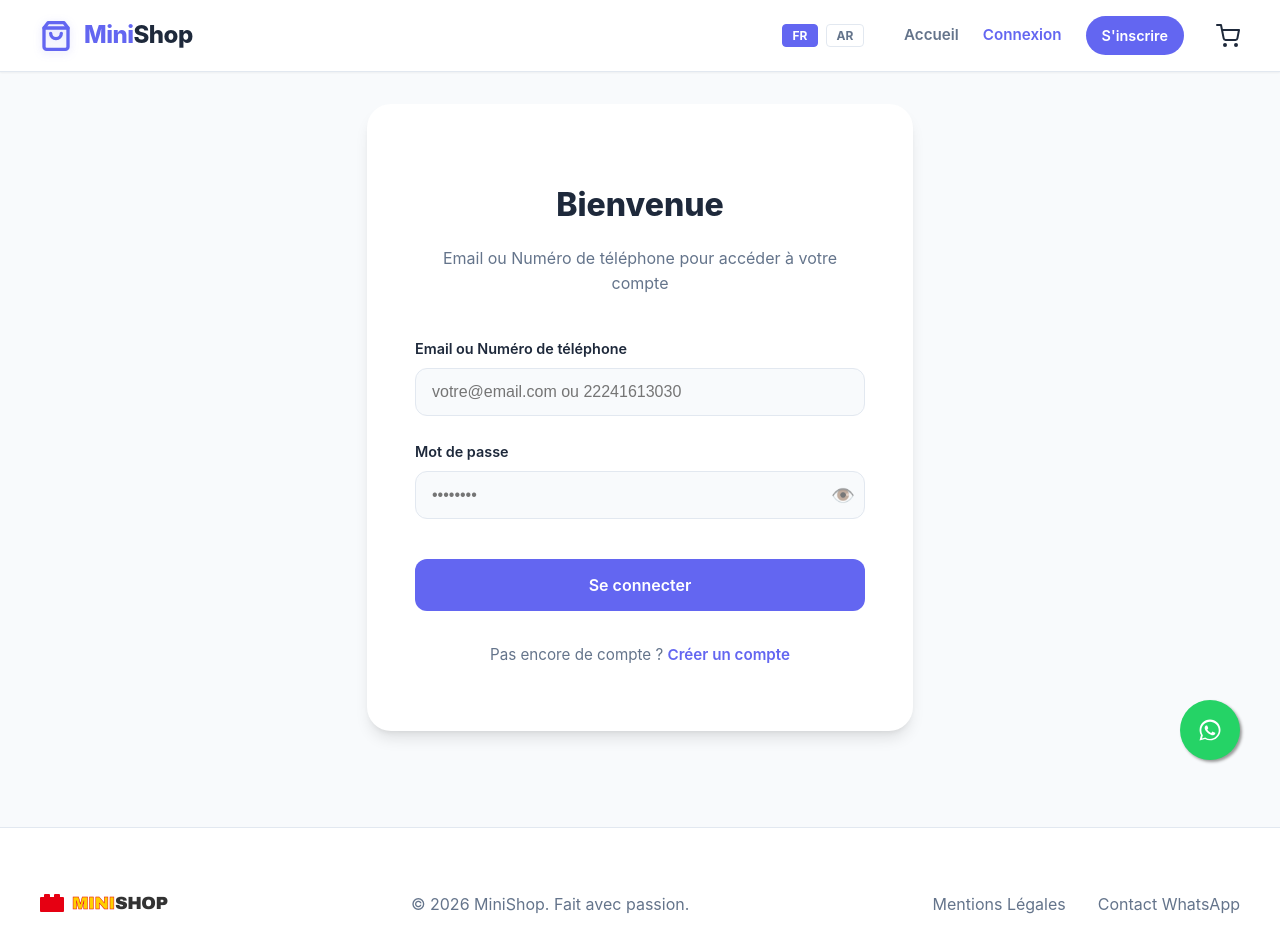
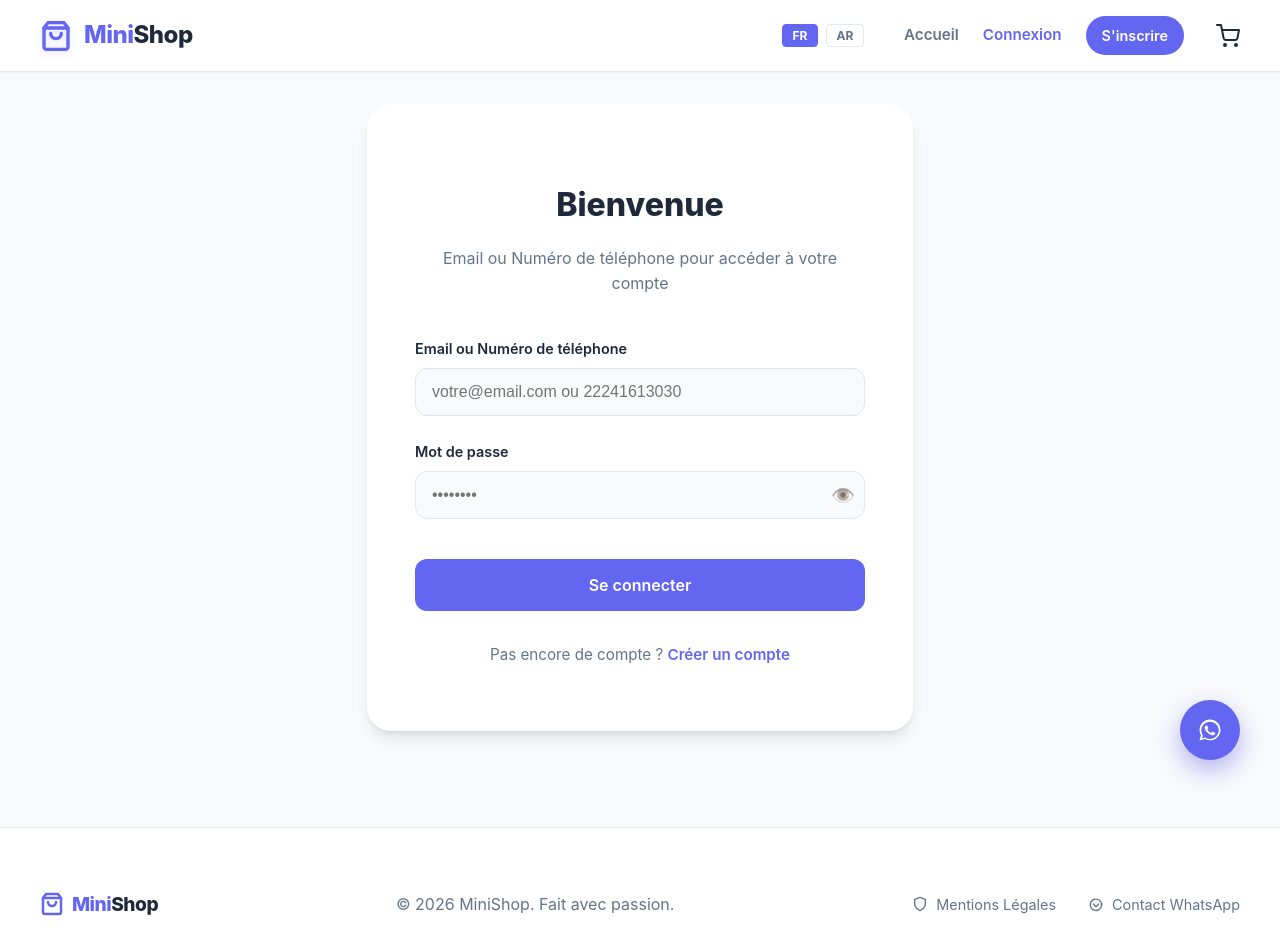
Before and after one commit to Fatimetoughali/Mini-Shop_Frontend, a Vue app: page /login in a window 1280 px wide. Shown: the top 952 px of the page. Built offline with nearby package versions, Linux system fonts and the light colour scheme.

Commit message:
initial3 commit

```diff
--- a/src/App.vue
+++ b/src/App.vue
@@ -36,20 +36,69 @@ onMounted(() => {
     <footer class="footer">
       <div class="container footer-content">
         <div class="brand">
-          <div class="lego-logo-small">
-            <div class="lego-brick-small">
-              <div class="stud-small"></div>
-              <div class="stud-small"></div>
+          <div class="brand-logo-footer">
+            <svg
+              xmlns="http://www.w3.org/2000/svg"
+              width="24"
+              height="24"
+              viewBox="0 0 24 24"
+              fill="none"
+              stroke="currentColor"
+              stroke-width="2.5"
+              stroke-linecap="round"
+              stroke-linejoin="round"
+              class="bag-icon-footer"
+            >
+              <path d="M6 2 3 6v14a2 2 0 0 0 2 2h14a2 2 0 0 0 2-2V6l-3-4Z"></path>
+              <path d="M3 6h18"></path>
+              <path d="M16 10a4 4 0 0 1-8 0"></path>
+            </svg>
+            <div class="logo-text-footer">
+              <span class="logo-main">Mini</span><span class="logo-sub">Shop</span>
             </div>
-            <div class="logo-text-group-small"><span class="logo-text-small">Mini</span>Shop</div>
           </div>
         </div>
         <p class="copyright">&copy; 2026 MiniShop. Fait avec passion.</p>
         <div class="links">
-          <a href="#">Mentions Légales</a>
-          <a href="https://api.whatsapp.com/send?phone=22241613030" target="_blank"
-            >Contact WhatsApp</a
+          <a href="#" class="footer-link">
+            <svg
+              xmlns="http://www.w3.org/2000/svg"
+              width="16"
+              height="16"
+              viewBox="0 0 24 24"
+              fill="none"
+              stroke="currentColor"
+              stroke-width="2"
+              stroke-linecap="round"
+              stroke-linejoin="round"
+            >
+              <path d="M12 22s8-4 8-10V5l-8-3-8 3v7c0 6 8 10 8 10z" />
+            </svg>
+            Mentions Légales
+          </a>
+          <a
+            href="https://api.whatsapp.com/send?phone=22241613030"
+            target="_blank"
+            class="footer-link"
           >
+            <svg
+              xmlns="http://www.w3.org/2000/svg"
+              width="16"
+              height="16"
+              viewBox="0 0 24 24"
+              fill="none"
+              stroke="currentColor"
+              stroke-width="2"
+              stroke-linecap="round"
+              stroke-linejoin="round"
+            >
+              <path
+                d="M21 11.5a8.38 8.38 0 0 1-.9 3.8 8.5 8.5 0 1 1-7.6-10.6 8.5 8.5 0 0 1 7.6 10.6 Z"
+              />
+              <path d="M16 12l-4 4-4-4" />
+            </svg>
+            Contact WhatsApp
+          </a>
         </div>
       </div>
     </footer>
@@ -83,12 +132,12 @@ onMounted(() => {
   height: 60px;
   bottom: 40px;
   right: 40px;
-  background-color: #25d366;
+  background-color: var(--primary-color);
   color: #fff;
   border-radius: 50px;
   text-align: center;
   font-size: 30px;
-  box-shadow: 2px 2px 3px #999;
+  box-shadow: 0 10px 25px rgba(79, 70, 229, 0.4);
   z-index: 100;
   display: flex;
   align-items: center;
@@ -124,49 +173,28 @@ onMounted(() => {
   color: var(--text-muted);
 }
 
-.lego-logo-small {
+.brand-logo-footer {
   display: flex;
   align-items: center;
   gap: 0.5rem;
 }
 
-.lego-brick-small {
-  width: 24px;
-  height: 15px;
-  background-color: #e60012;
-  border-radius: 1px;
-  position: relative;
-  flex-shrink: 0;
+.bag-icon-footer {
+  color: var(--primary-color);
 }
 
-.lego-brick-small .stud-small {
-  position: absolute;
-  width: 6px;
-  height: 3px;
-  background-color: #e60012;
-  top: -3px;
-  border-radius: 1px 1px 0 0;
+.logo-text-footer {
+  font-size: 1.2rem;
+  font-weight: 800;
+  letter-spacing: -0.5px;
 }
 
-.lego-brick-small .stud-small:nth-child(1) {
-  left: 4px;
-}
-.lego-brick-small .stud-small:nth-child(2) {
-  right: 4px;
+.logo-main {
+  color: var(--primary-color);
 }
 
-.logo-text-group-small {
-  font-size: 1.1rem;
-  font-weight: 900;
-  color: #333;
-  letter-spacing: -0.5px;
-  text-transform: uppercase;
-  font-family: 'Arial Black', sans-serif;
-}
-
-.logo-text-small {
-  color: #ffcf00;
-  -webkit-text-stroke: 0.5px #e60012;
+.logo-sub {
+  color: var(--text-main);
 }
 
 .links {
@@ -174,7 +202,17 @@ onMounted(() => {
   gap: 2rem;
 }
 
-.links a:hover {
+.footer-link {
+  display: flex;
+  align-items: center;
+  gap: 0.5rem;
+  text-decoration: none;
+  color: var(--text-muted);
+  font-size: 0.9rem;
+  transition: color 0.2s;
+}
+
+.footer-link:hover {
   color: var(--primary-color);
 }
 
--- a/src/components/ProductCard.vue
+++ b/src/components/ProductCard.vue
@@ -22,7 +22,7 @@ const getImageUrl = (product) => {
   if (!imagePath) return 'https://via.placeholder.com/400x300?text=No+Image'
   if (imagePath.startsWith('http')) return imagePath
   const cleanPath = imagePath.replace(/^storage\//, '')
-  let apiBase = import.meta.env.VITE_API_URL || 'http://localhost:8000'
+  let apiBase = import.meta.env.VITE_API_URL || 'https://morning-escarpment-60598-854031287859.herokuapp.com/api'
   apiBase = apiBase.replace(/\/api$/, '')
   return `${apiBase}/api/images/${cleanPath}`
 }
--- a/src/services/api.js
+++ b/src/services/api.js
@@ -1,7 +1,8 @@
 import axios from 'axios'
 
 // Configuration de l'URL de base de votre API Laravel
-const API_BASE_URL = import.meta.env.VITE_API_URL || 'http://localhost:8000/api'
+const API_BASE_URL =
+  import.meta.env.VITE_API_URL || 'https://morning-escarpment-60598-854031287859.herokuapp.com/api'
 
 // Création d'une instance Axios avec configuration par défaut
 const apiClient = axios.create({
--- a/src/stores/product.js
+++ b/src/stores/product.js
@@ -22,7 +22,7 @@ export const useProductStore = defineStore('product', () => {
     } catch (err) {
       console.error('❌ Erreur lors du chargement des produits:', err)
       error.value =
-        'Impossible de charger les produits. Assurez-vous que le backend est démarré sur http://localhost:8000'
+        'Impossible de charger les produits. Vérifiez votre connexion à l\'API.'
       products.value = []
     } finally {
       loading.value = false
--- a/src/views/AdminView.vue
+++ b/src/views/AdminView.vue
@@ -38,7 +38,7 @@ const getImageUrl = (product) => {
   if (!imagePath) return ''
   if (imagePath.startsWith('http')) return imagePath
   const cleanPath = imagePath.replace(/^storage\//, '')
-  let apiBase = import.meta.env.VITE_API_URL || 'http://localhost:8000'
+  let apiBase = import.meta.env.VITE_API_URL || 'https://morning-escarpment-60598-854031287859.herokuapp.com/api'
   apiBase = apiBase.replace(/\/api$/, '')
   return `${apiBase}/api/images/${cleanPath}`
 }
--- a/src/views/CartView.vue
+++ b/src/views/CartView.vue
@@ -19,7 +19,7 @@ const getImageUrl = (product) => {
   if (!imagePath) return 'https://via.placeholder.com/400x300?text=No+Image'
   if (imagePath.startsWith('http')) return imagePath
   const cleanPath = imagePath.replace(/^storage\//, '')
-  let apiBase = import.meta.env.VITE_API_URL || 'http://localhost:8000'
+  let apiBase = import.meta.env.VITE_API_URL || 'https://morning-escarpment-60598-854031287859.herokuapp.com/api'
   apiBase = apiBase.replace(/\/api$/, '')
   return `${apiBase}/api/images/${cleanPath}`
 }
```
Also changed, not shown: 1 other file (tests, documents, lock files or other folders).
